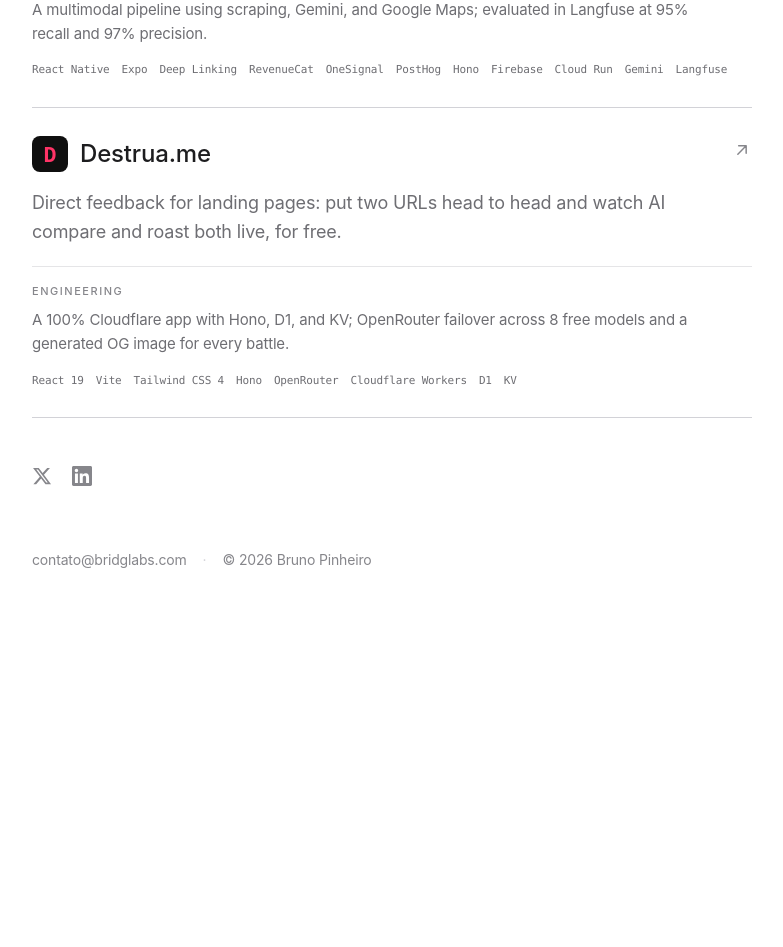
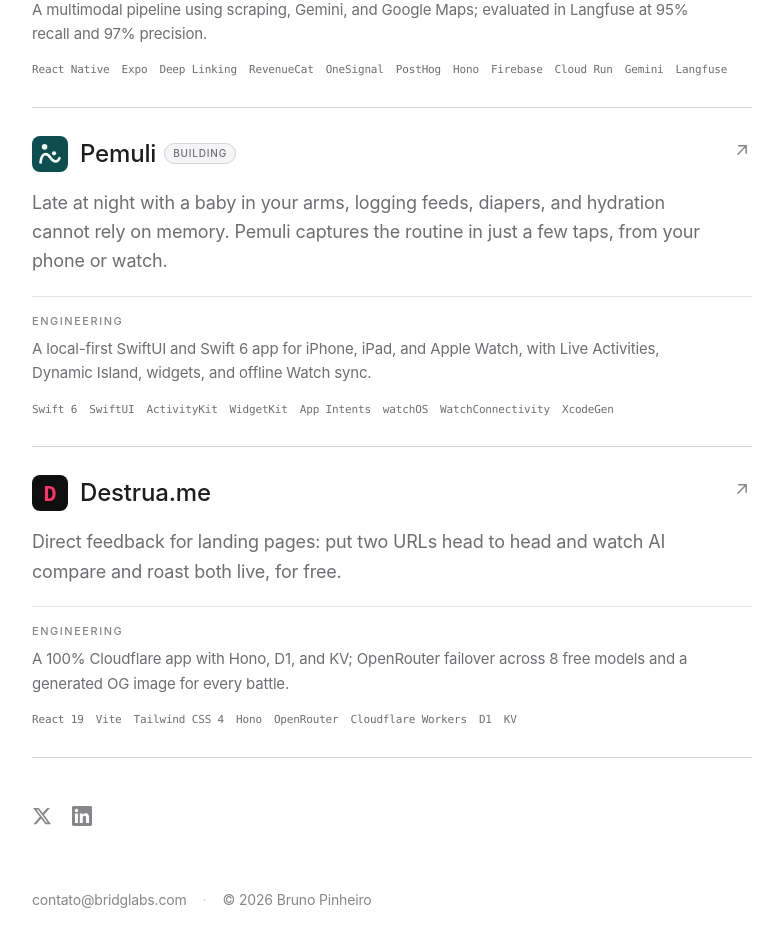
Before and after one commit to bpinheiroms/bridglabs, a Next.js app: page /en/ in a window 1280 px wide. Shown: the part 771-1718 px from the top of the page, without its empty margins (248-1031 px from the left). Before the commit the page ends 1389 px from the top, so only its background shows below. Built offline with nearby package versions, Linux system fonts and the light colour scheme.

Commit message:
feat(portfolio): add Pemuli project

```diff
--- a/messages/en.json
+++ b/messages/en.json
@@ -16,6 +16,11 @@
       "destrua": {
         "description": "Direct feedback for landing pages: put two URLs head to head and watch AI compare and roast both live, for free.",
         "engineeringDescription": "A 100% Cloudflare app with Hono, D1, and KV; OpenRouter failover across 8 free models and a generated OG image for every battle."
+      },
+      "pemuli": {
+        "status": "Building",
+        "description": "Late at night with a baby in your arms, logging feeds, diapers, and hydration cannot rely on memory. Pemuli captures the routine in just a few taps, from your phone or watch.",
+        "engineeringDescription": "A local-first SwiftUI and Swift 6 app for iPhone, iPad, and Apple Watch, with Live Activities, Dynamic Island, widgets, and offline Watch sync."
       }
     },
     "footerEmail": "contato@bridglabs.com"
--- a/messages/pt.json
+++ b/messages/pt.json
@@ -16,6 +16,11 @@
       "destrua": {
         "description": "Feedback direto para landing pages: coloque duas URLs frente a frente e veja a IA comparar e destruir as duas ao vivo, de graça.",
         "engineeringDescription": "Aplicação 100% Cloudflare com Hono, D1 e KV; OpenRouter com failover automático entre 8 modelos gratuitos e OG gerado por batalha."
+      },
+      "pemuli": {
+        "status": "Construindo",
+        "description": "De madrugada e com um bebê no colo, registrar mamadas, fraldas e hidratação não pode depender da memória. O Pemuli deixa a rotina registrada em poucos toques, pelo celular ou relógio.",
+        "engineeringDescription": "App local-first em SwiftUI e Swift 6 para iPhone, iPad e Apple Watch, com Live Activities, Dynamic Island, widgets e sincronização offline com o Watch."
       }
     },
     "footerEmail": "contato@bridglabs.com"
--- a/src/app/[locale]/page.tsx
+++ b/src/app/[locale]/page.tsx
@@ -9,6 +9,7 @@
 const projects = [
   {
     name: "Pinubi",
+    statusKey: null,
     descriptionKey: "projects.pinubi.description",
     engineeringDescriptionKey: "projects.pinubi.engineeringDescription",
     stack: [
@@ -28,7 +29,26 @@
     image: "/pinubi-logo.png",
   },
   {
+    name: "Pemuli",
+    statusKey: "projects.pemuli.status",
+    descriptionKey: "projects.pemuli.description",
+    engineeringDescriptionKey: "projects.pemuli.engineeringDescription",
+    stack: [
+      "Swift 6",
+      "SwiftUI",
+      "ActivityKit",
+      "WidgetKit",
+      "App Intents",
+      "watchOS",
+      "WatchConnectivity",
+      "XcodeGen",
+    ],
+    href: "https://pemuli.com?utm_source=bridglabs&utm_medium=website&utm_campaign=homepage",
+    image: "/pemuli-logo.svg",
+  },
+  {
     name: "Destrua.me",
+    statusKey: null,
     descriptionKey: "projects.destrua.description",
     engineeringDescriptionKey: "projects.destrua.engineeringDescription",
     stack: [
@@ -111,8 +131,15 @@
                             height={36}
                             className="h-9 w-9 shrink-0 rounded-lg"
                           />
-                          <span className="min-w-0 text-xl font-medium leading-9 text-[#1d1d1f] transition-colors group-hover:text-[#6e6e73] md:text-2xl">
-                            {project.name}
+                          <span className="flex min-w-0 flex-wrap items-center gap-2">
+                            <span className="text-xl font-medium leading-9 text-[#1d1d1f] transition-colors group-hover:text-[#6e6e73] md:text-2xl">
+                              {project.name}
+                            </span>
+                            {project.statusKey ? (
+                              <span className="rounded-full border border-[#d2d2d7] bg-[#f5f5f7] px-2 py-0.5 text-[10px] font-medium uppercase tracking-[0.08em] text-[#6e6e73]">
+                                {t(project.statusKey)}
+                              </span>
+                            ) : null}
                           </span>
                         </span>
                         <svg
```
Also changed, not shown: public/pemuli-logo.svg (added).
